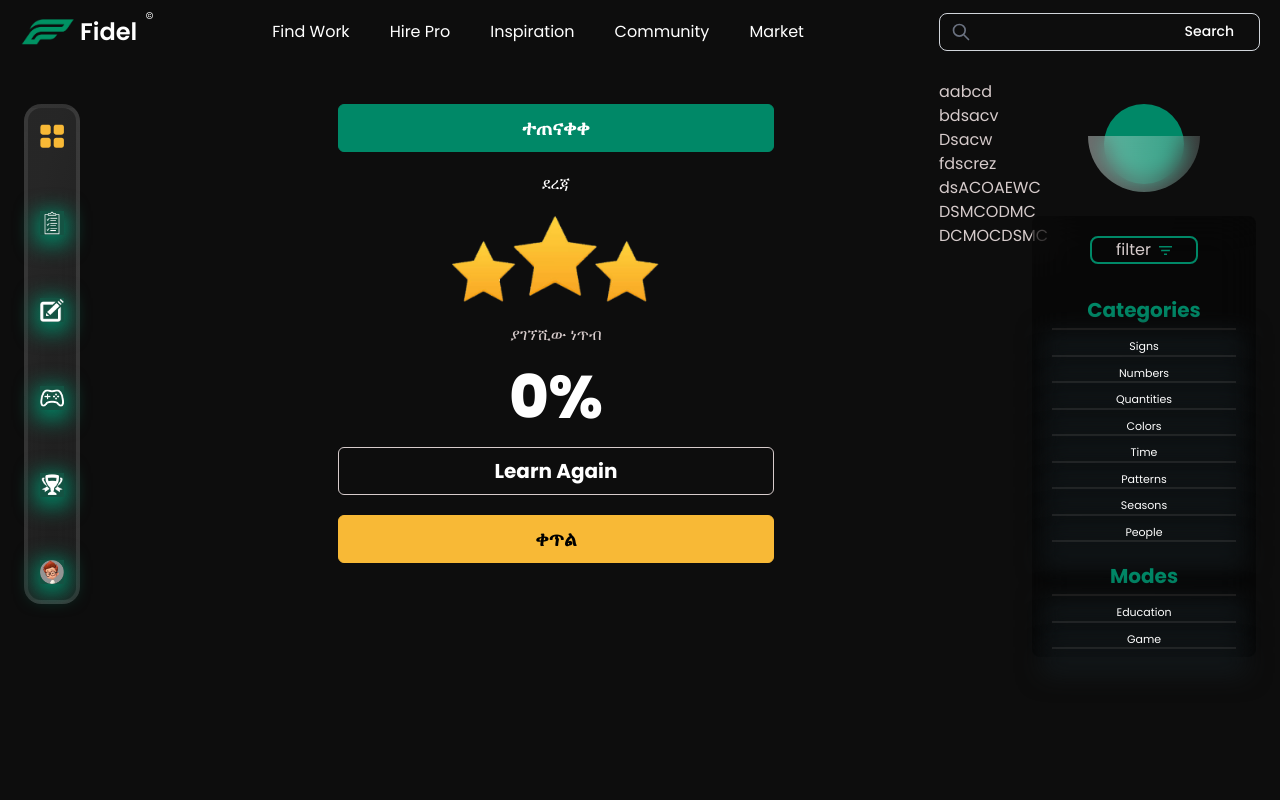
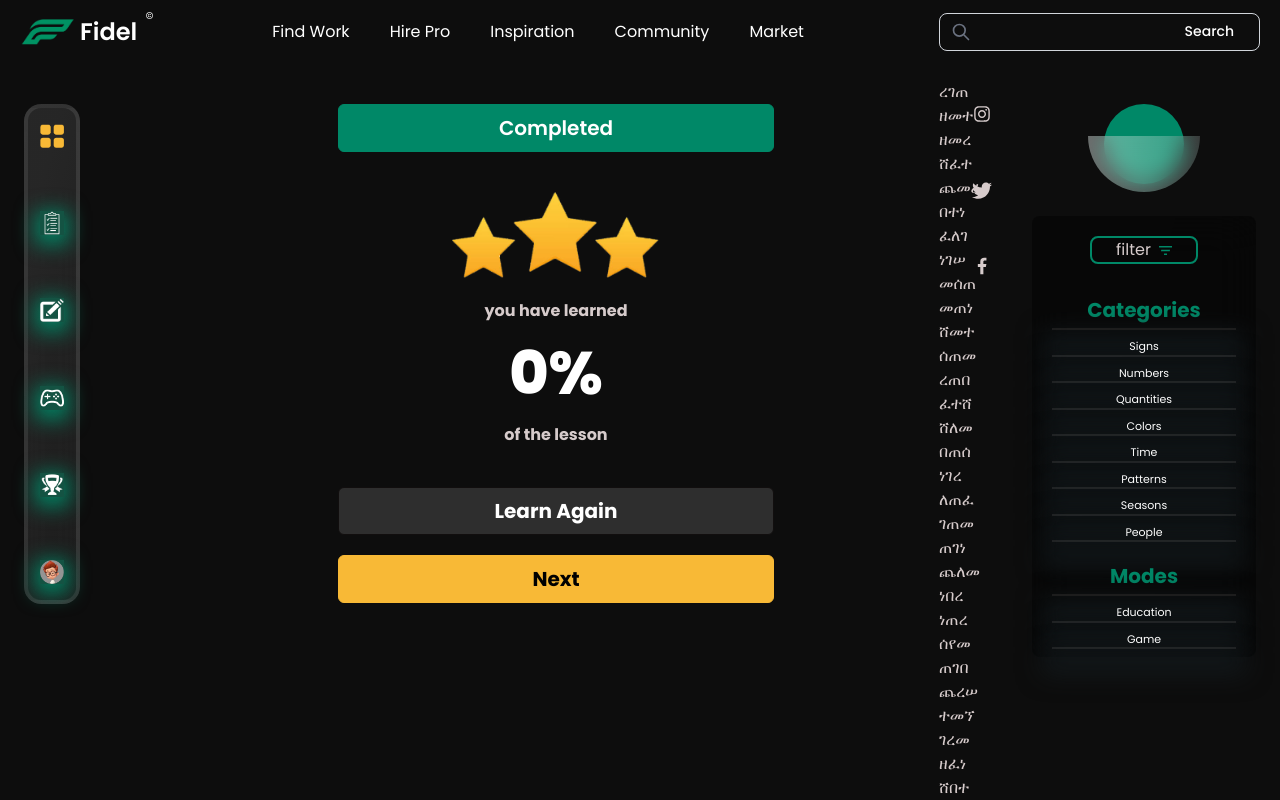
Before and after one commit to nebaaaazzzz/AI-Fidel, a React (Vite) app: page /level-completed in a window 1280 px wide. Shown: the top 800 px of the page. Built offline with nearby package versions, Linux system fonts and the light colour scheme; no server answers.

Commit message:
feat: firebase update username and level for loc

```diff
--- a/src/App.tsx
+++ b/src/App.tsx
@@ -17,14 +17,14 @@ import { useAuthState } from 'react-firebase-hooks/auth';
 import { auth } from './config/firebase';
 import { ToastContainer } from 'react-toastify';
 import 'react-toastify/dist/ReactToastify.css';
+import AuthContextProvider from './context/AuthContext';
 
 function App() {
-  const [user, loading, error] = useAuthState(auth);
   // if (loading) return <p>loading</p>;
-  if (error) return <p>{error.message}</p>;
   return (
     <div data-theme="forest">
       <ToastContainer />
+      <AuthContextProvider>
         <BrowserRouter>
           <Routes>
             <Route path="/">
@@ -44,11 +44,11 @@ function App() {
                 <Route path="start-learning" element={<StartLearning />} />
                 <Route path="learn-new" element={<LearnNew />} />
               </Route>
-
               <Route path="*" element={<p>path not found</p>} />
             </Route>
           </Routes>
         </BrowserRouter>
+      </AuthContextProvider>
     </div>
   );
 }
--- a/src/components/GameLeftSide.tsx
+++ b/src/components/GameLeftSide.tsx
@@ -18,14 +18,14 @@ function GameLeftSide({
 }) {
   if (isGameStarted) {
     return (
-      <div className="border-2  relative w-full gap-8  flex flex-[1] flex-col self-center border-primary  items-center justify-center rounded-lg p-4">
+      <div className="border-2  relative w-full gap-5 pt-12 overflow-hidden  flex flex-[1] flex-col self-center border-primary  items-center justify-center rounded-lg p-4">
         <p className="self-end top-2 absolute font-extrabold text-xl">
           {score}
           {'  '} ነጥብ
         </p>
-        <div className="flex  gap-2 items-center text-white mx-5">
+        <div className="flex items-center text-white">
           <img
-            className="w-9/12"
+            className="w-8/12"
             src={`/images/${
               lang == 'am' ? 'amharic' : 'english'
             }/${selectedLetter?.toUpperCase()}.png`}
--- a/src/components/Search.tsx
+++ b/src/components/Search.tsx
@@ -1,18 +1,14 @@
 import React, { useRef } from 'react';
 import { useEffect, useState } from 'react';
-const words = [
-  'aabcd',
-  'bdsacv',
-  'Dsacw',
-  'fdscrez',
-  'dsACOAEWC',
-  'DSMCODMC',
-  'DCMOCDSMC'
-];
+import amharicwords from '@/data/amharicwords';
+import englishwords from '@/data/englishwords';
+import { Link, useLocation, useSearchParams } from 'react-router-dom';
+const { level1, level2, level3, level4 } = englishwords;
+const words = [...amharicwords, ...level1, ...level2, ...level3, ...level4];
 function Search() {
   const [searchTerm, setSearchTerm] = useState('');
   const [filterdWords, setFilterdWords] = useState<string[]>();
-
+  const { search } = useLocation();
   useEffect(() => {
     setFilterdWords(
       words.filter((word) => {
@@ -22,6 +18,7 @@ function Search() {
   }, [searchTerm]);
   return (
     <div>
+      <Modal />
       <label
         htmlFor="default-search"
         className="mb-2 text-sm font-medium text-gray-900 sr-only dark:text-white"
@@ -59,12 +56,32 @@ function Search() {
         </p>
       </div>
       <div className="absolute flex flex-col top-20">
-        {filterdWords?.map((word) => {
-          return <p>{word}</p>;
+        {filterdWords?.map((word, i) => {
+          return (
+            <Link
+              to={`/game${search}`}
+              key={i}
+              onClick={() => console.log('hello world')}
+            >
+              {word}
+            </Link>
+          );
         })}
       </div>
     </div>
   );
 }
 
+function Modal() {
+  const overlayRef = useRef(null);
+  function toggleModal() {
+    const body = document.querySelector('body');
+    const modal = document.querySelector('.modal');
+    modal.classList.toggle('opacity-0');
+    modal.classList.toggle('pointer-events-none');
+    body.classList.toggle('modal-active');
+  }
+  useEffect(() => {}, []);
+  return <> </>;
+}
 export default Search;
--- /dev/null
+++ b/src/context/AuthContext.tsx
@@ -0,0 +1,10 @@
+import { auth } from '@/config/firebase';
+import { createContext } from 'react';
+import { useAuthState } from 'react-firebase-hooks/auth';
+export const AuthContext = createContext(null);
+function AuthContextProvider({ children }) {
+  const [user] = useAuthState(auth);
+  return <AuthContext.Provider value={user}>{children}</AuthContext.Provider>;
+}
+
+export default AuthContextProvider;
--- a/src/pages/LevelCompleted.tsx
+++ b/src/pages/LevelCompleted.tsx
@@ -1,6 +1,6 @@
 import stars from '@assets/images/stars.png';
 import Stars from '@components/Stars';
-import { useEffect, useState } from 'react';
+import { useContext, useEffect, useState } from 'react';
 import { Link, useSearchParams } from 'react-router-dom';
 import {
   getLevelScore,
@@ -8,15 +8,28 @@ import {
   storeSessionInfo,
   storeLevelScore
 } from '../utils/localsession';
+import { AiOutlineInstagram } from 'react-icons/ai';
+import { GrFacebookOption } from 'react-icons/gr';
+import { ImTwitter } from 'react-icons/im';
+import { doc, setDoc } from 'firebase/firestore';
+import { db } from '@/config/firebase';
+import { useAuthState } from 'react-firebase-hooks/auth';
+import { AuthContext } from '@/context/AuthContext';
 const useGetSearchParams = (searchParams: URLSearchParams) => {
-  const mode = searchParams.get('game');
+  const mode = searchParams.get('mode');
   const hand = searchParams.get('hand');
   const level = searchParams.get('level');
   const lang = searchParams.get('lang');
   const points = searchParams.get('points');
   return { mode, hand, level, lang, points };
 };
+async function updateUserFirebaseLevel(userId, level) {
+  const docRef = doc(db, 'users', userId);
+  await setDoc(docRef, { level: level }, { merge: true });
+}
+const socialMediaIcons = [AiOutlineInstagram, ImTwitter, GrFacebookOption];
 function LevelCompleted() {
+  const user = useContext(AuthContext);
   const searchParams = useSearchParams()[0];
   const {
     mode,
@@ -25,7 +38,7 @@ function LevelCompleted() {
     lang,
     points: score
   } = useGetSearchParams(searchParams);
-  searchParams.delete('level');
+  // searchParams.delete('level');
   const [points, setPoints] = useState<number | string>(0);
   const [levelesScore, setLevelsScore] = useState<Record<string, number>>();
   useEffect(() => {
@@ -65,42 +78,58 @@ function LevelCompleted() {
         let va = ((Number(score) * 10) / 3).toFixed(1);
         await storeLevelScore(level, va, mode);
         setPoints(va);
+        if (user) {
+          updateUserFirebaseLevel(user.uid, level);
+        }
+      }
+      if (user) {
+        updateUserFirebaseLevel(user.uid, level);
       }
     })();
   }, []);
   return (
-    <div className="flex justify-center">
-      <div className="w-1/2 flex flex-col items-center gap-5">
-        <button className="btn btn-primary  rounded-md w-full text-xl text-white">
-          ተጠናቀቀ{' '}
+    <div className="flex justify-center relative">
+      <div className="w-1/2 flex  flex-col items-center gap-5">
+        <div className="absolute right-0 flex flex-col gap-14">
+          {socialMediaIcons.map((Icon) => {
+            return <Icon size={20} />;
+          })}
+        </div>
+        <button className="btn btn-primary capitalize mb-5  rounded-md w-full text-xl text-white">
+          {mode == 'game' ? `Level ${level}` : 'Completed'}
         </button>
-        <p className="text-white text-center rounded-md w-full ">ደረጃ {level}</p>
+        {mode == 'learn' && (
+          <p className="text-white font-bold text-center rounded-md w-full ">
+            Level {level}
+          </p>
+        )}
         {/* {mode == 'game' ? (
 
         ) : (
         )} */}
-        {mode === 'game' ? (
-          <ul className="steps text-2xl">
+        {mode === 'game' && (
+          <ul className="steps text-2xl self-stretch">
             <li data-content="★" className="step  step-accent"></li>
             <li data-content="★" className="step step-accent "></li>
             <li data-content="★" className="step step-neutral"></li>
-            <li data-content="★" className="step"></li>
+            <li data-content="★" className="step step-secondary"></li>
           </ul>
-        ) : (
-          <img src={stars} className="object-contain w-52" />
         )}
-        <p>ያገኘሺው ነጥብ</p>
+        <img src={stars} className="object-contain w-52" />
+
+        <p className="font-bold">you have learned</p>
         <h1 className="text-white font-extrabold text-6xl">
           {(Number(points) * 100) / 40}%
         </h1>
-        <button className="btn font-bold capitalize btn-outline rounded-md w-full">
+        {mode != 'game' && <p className="font-bold">of the lesson</p>}
+        <button className="btn mt-5 font-bold capitalize bg-[#2E2E2E] hover:bg-[#3f3f3f] rounded-md w-full">
           <p className="text-white font-bold text-xl"> Learn Again</p>
         </button>
         <Link
           to={`/game?${searchParams.toString()}&level=${Number(level) + 1}`}
           className="btn font-bold capitalize text-xl text-black btn-accent rounded-md w-full"
         >
-          ቀጥል
+          Next{' '}
         </Link>
       </div>
     </div>
--- a/src/pages/SelectMode.tsx
+++ b/src/pages/SelectMode.tsx
@@ -3,9 +3,12 @@ import { Logo } from '@/components/Logo';
 import StartingLeft from '@/components/StartingLeft';
 import StartingRight from '@/components/StartingRight';
 import { useAuthState } from 'react-firebase-hooks/auth';
-import { auth } from '@/config/firebase';
+import { auth, db } from '@/config/firebase';
+import { useEffect } from 'react';
+import { addDoc, collection } from 'firebase/firestore';
 function SelectMode() {
   const [user] = useAuthState(auth);
+  useEffect(() => {}, []);
   return (
     <div className="flex h-screen">
       <StartingLeft path={boy1} />
--- a/src/pages/SelectProfile.tsx
+++ b/src/pages/SelectProfile.tsx
@@ -7,25 +7,32 @@ import { Link, useLocation } from 'react-router-dom';
 import ellipse from '@assets/icons/Ellipse 99.png';
 import { useAuthState } from 'react-firebase-hooks/auth';
 import { auth, db } from '@/config/firebase';
-import { useEffect } from 'react';
-import { addDoc, collection } from 'firebase/firestore';
+import { useContext, useEffect, useState } from 'react';
+import { doc, getDoc, setDoc } from 'firebase/firestore';
+import { addDocToCollection } from '@/utils/db';
+import { AuthContext } from '@/context/AuthContext';
+function autoGenerateUsername() {
+  const random = Math.floor(Math.random() * 10000) + 10000;
+  return `Guest${random}`;
+}
 function SelectProfile() {
-  const [user] = useAuthState(auth);
-  const { search } = useLocation();
+  const user = useContext(AuthContext);
+  const [username, setUsername] = useState<string>();
   useEffect(() => {
     (async () => {
-      try {
-        const docRef = await addDoc(collection(db, 'users'), {
-          first: 'Ada',
-          last: 'Lovelace',
-          born: 1815
-        });
-        console.log('Document written with ID: ', docRef.id);
-      } catch (e) {
-        console.error('Error adding document: ', e);
+      if (user) {
+        const docRef = doc(db, 'users', user.uid);
+        const docSnap = await getDoc(docRef);
+        const displayName = docSnap.get('displayName');
+        setUsername(displayName ? displayName : autoGenerateUsername());
+      } else {
+        setUsername(autoGenerateUsername());
       }
     })();
-  }, []);
+  }, [user]);
+  const [avatar, setAvatar] = useState(user?.photoURL || '');
+  const [userNameUpdated, setUsernameUpdated] = useState(false);
+  const { search } = useLocation();
   return (
     <div className="flex">
       <div className=" h-screen flex flex-col items-end justify-around  flex-[1] px-20">
@@ -35,6 +42,7 @@ function SelectProfile() {
         <div className="custom-glass w-11/12 flex flex-wrap gap-10 p-5 justify-center">
           {[1, 2, 3, 4, 1, 2, 3, 4, 1, 2, 3, 4, 1, 2, 3, 4].map((i, index) => (
             <div
+              onClick={() => alert('hello world')}
               key={index}
               style={{
                 background: '#2E2E2E',
@@ -75,9 +83,29 @@ function SelectProfile() {
               className="p-2 rounded-md flex-1"
             >
               <div className="border-dashed bg-transparent rounded-md border-2 p-1 px-10">
-                <h1 className="text-center">
-                  {user ? user.displayName : 'Guest2112'}
-                </h1>
+                <input
+                  className="text-center w-full focus:border-0 focus:outline-dashed"
+                  value={username}
+                  onBlur={async () => {
+                    if (userNameUpdated) {
+                      if (user) {
+                        const docRef = doc(db, 'users', user.uid);
+                        setDoc(
+                          docRef,
+                          { displayName: username },
+                          { merge: true }
+                        );
+                      } else {
+                        //TODO store in localstorage for guest user
+                      }
+                    }
+                    setUsernameUpdated(false);
+                  }}
+                  onChange={(e) => {
+                    setUsernameUpdated(true);
+                    setUsername(e.target.value);
+                  }}
+                />
               </div>
             </div>
             <div></div>
--- a/tailwind.config.cjs
+++ b/tailwind.config.cjs
@@ -11,7 +11,8 @@ module.exports = {
         forest: {
           ...require('daisyui/src/colors/themes')['[data-theme=forest]'],
           primary: '#008867',
-          accent: '#F8B936'
+          accent: '#F8B936',
+          'bg-base-300': 'red'
           ///TODO hover color
           // '.btn:hover': {
           //   opacity: 0.,
```
Also changed, not shown: src/components/StartingRight.tsx (+12 -8 lines), src/pages/SelectLevel.tsx (+40 -6 lines), src/utils/db.ts (+6 -2 lines). Lines whose indentation alone changed are shown as unchanged.
